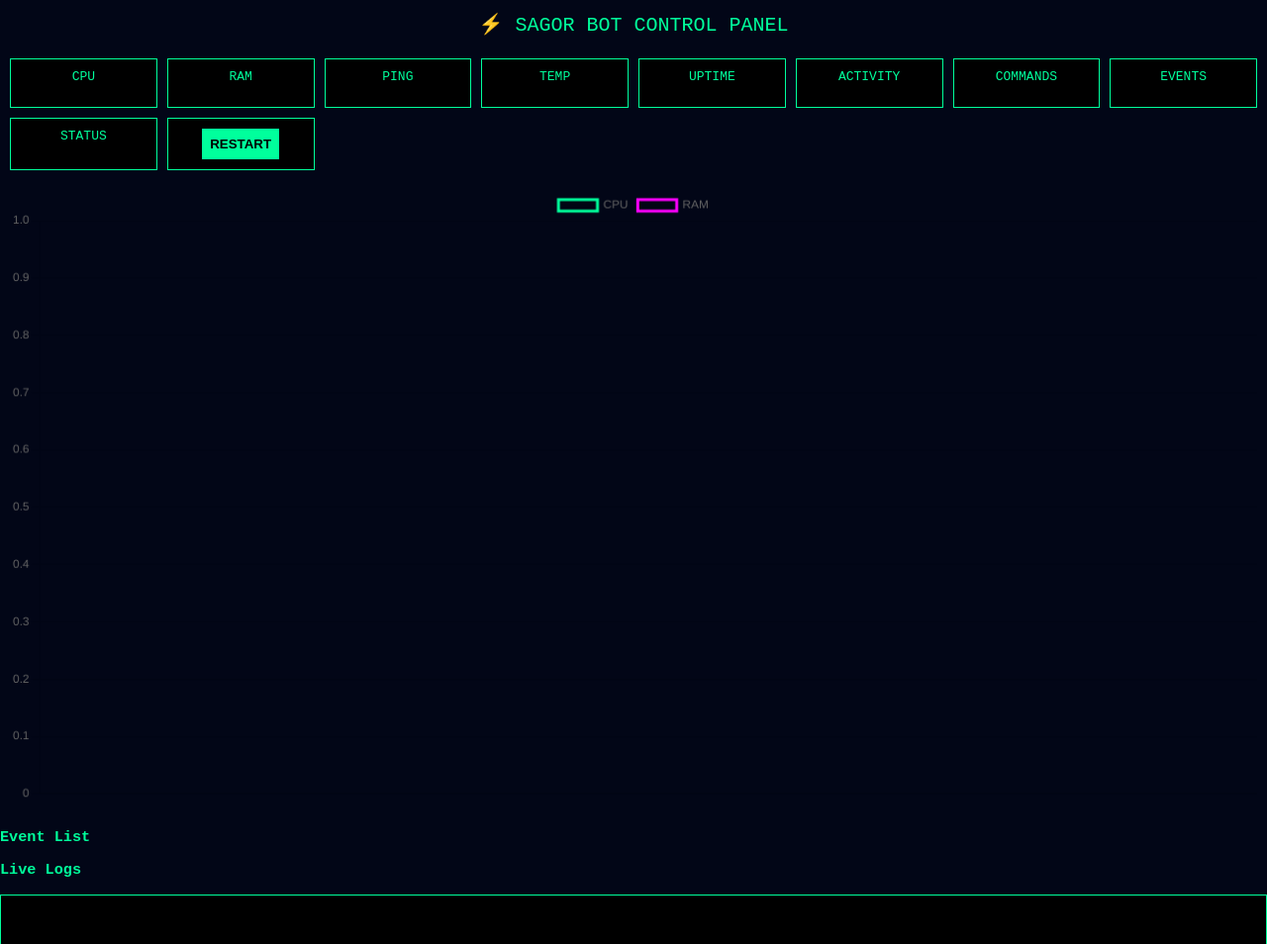
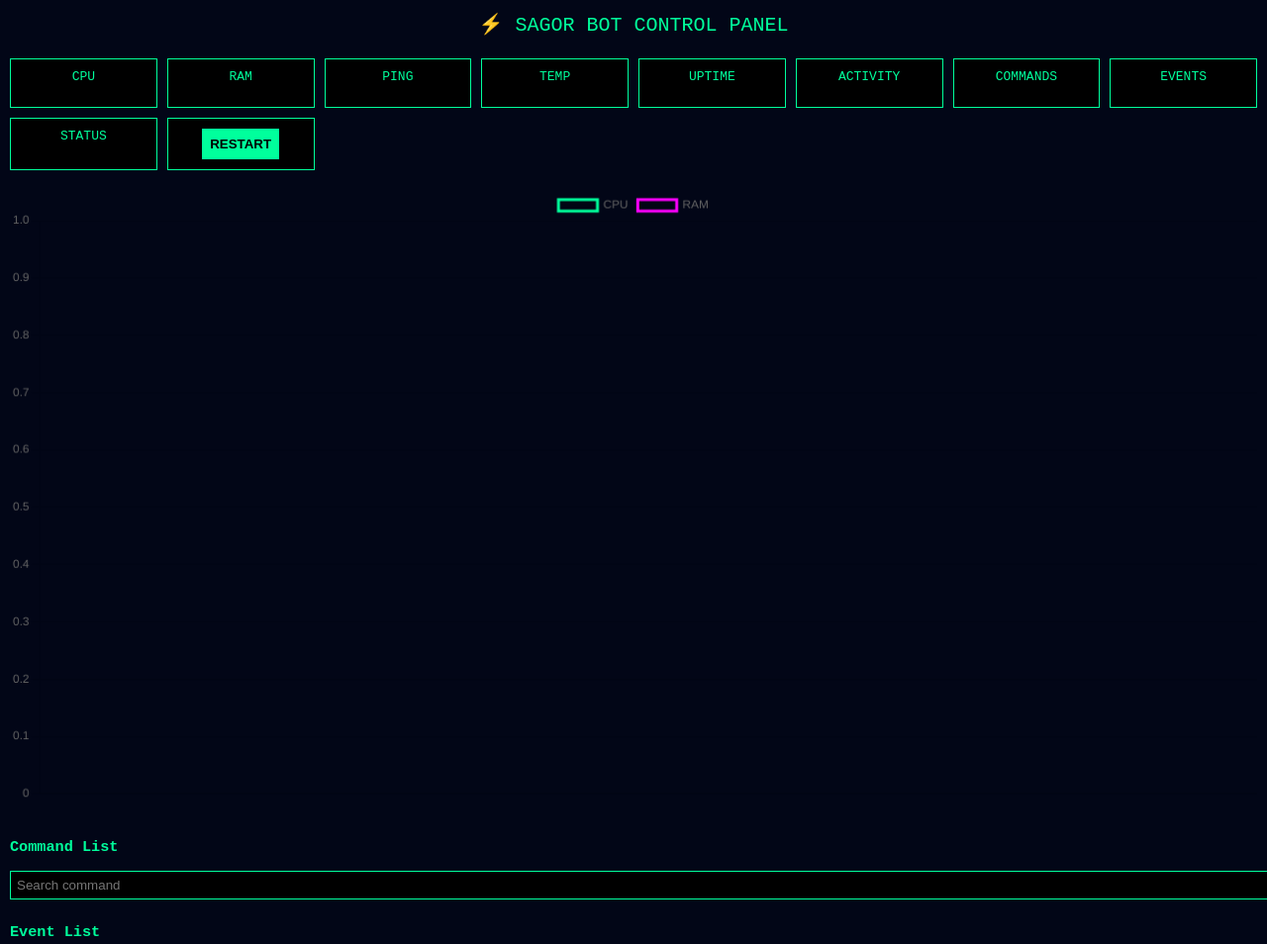
Before and after one commit to SAGOR-KINGx/ERROR, a website: page public/index.html in a window 1280 px wide. Shown: the top 954 px of the page at 99% size. Drawn offline with nearby package versions, Linux system fonts and the light colour scheme; no server answers.

Commit message:
Update title and add command/event lists to index.html

```diff
--- a/public/index.html
+++ b/public/index.html
@@ -1,5 +1,5 @@
 <!DOCTYPE html><html><head><meta charset="UTF-8">
-<meta name="viewport" content="width=device-width, initial-scale=1.0"><title>SAGOR BOT DASHBOARD</title><script src="https://cdn.jsdelivr.net/npm/chart.js"></script><style>
+<meta name="viewport" content="width=device-width, initial-scale=1.0"><title>BOT DASHBOARD</title><script src="https://cdn.jsdelivr.net/npm/chart.js"></script><style>
 
 body{
 background:#020617;
@@ -119,6 +119,7 @@ STATUS
 <button onclick="restartBot()">RESTART</button>
 </div></div><canvas id="chart"></canvas>
 
+<div style="padding:10px"><h3>Command List</h3><input id="search" placeholder="Search command"><div class="box" id="cmdBox">
 <ul id="cmdList"></ul>
 </div><h3>Event List</h3><div class="box" id="eventBox">
 <ul id="eventList"></ul>
```
